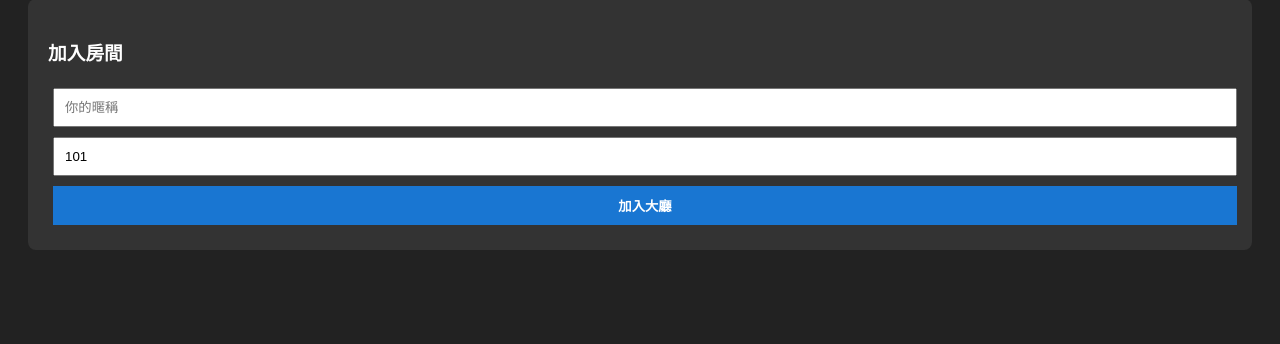
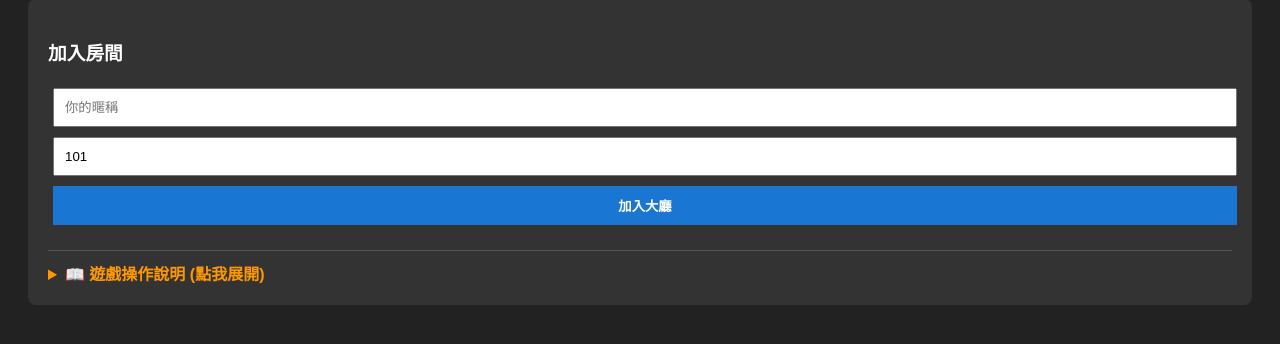
Before and after one commit to suyuming373/werewolf-game, a Flask app: page / in a window 1280 px wide. Shown: the part 118-462 px from the top of the page. Run offline with Flask 3, Linux system fonts and the light colour scheme; some libraries are stand-ins or nearby versions.

Commit message:
Add files via upload

```diff
--- a/templates/index.html
+++ b/templates/index.html
@@ -34,6 +34,24 @@
         <input type="text" id="username" placeholder="你的暱稱">
         <input type="text" id="room" placeholder="房間號碼 (101)" value="101">
         <button onclick="joinGame()" style="background: #1976d2;">加入大廳</button>
+
+        <div style="margin-top: 20px; text-align: left; border-top: 1px solid #555; padding-top: 10px;">
+            <details>
+                <summary style="cursor: pointer; color: #ff9800; font-weight: bold;">📖 遊戲操作說明 (點我展開)</summary>
+                <div style="font-size: 0.9em; color: #ccc; margin-top: 10px; line-height: 1.6;">
+                    <p>1. <b>加入遊戲</b>：輸入暱稱與房號，房號相同即可一起遊玩。</p>
+                    <p>2. <b>房主權限</b>：第一位進入房間的玩家為房主，可設定角色與開始遊戲。</p>
+                    <p>3. <b>斷線重連</b>：若不小心關閉網頁或斷線，重新進入同房號並使用同暱稱即可自動恢復。</p>
+                    <p>4. <b>投票與技能</b>：
+                        <ul>
+                            <li>點擊玩家頭像即可互動 (投票/殺人/查驗)。</li>
+                            <li>女巫請先點擊藥水按鈕，再選擇對象。</li>
+                        </ul>
+                    </p>
+                    <p style="color: #f44336;">⚠️ 注意：手機遊玩請勿頻繁切換視窗，以免斷線。</p>
+                </div>
+            </details>
+        </div>
     </div>
 
     <div id="lobby-view" class="card hidden">
```
